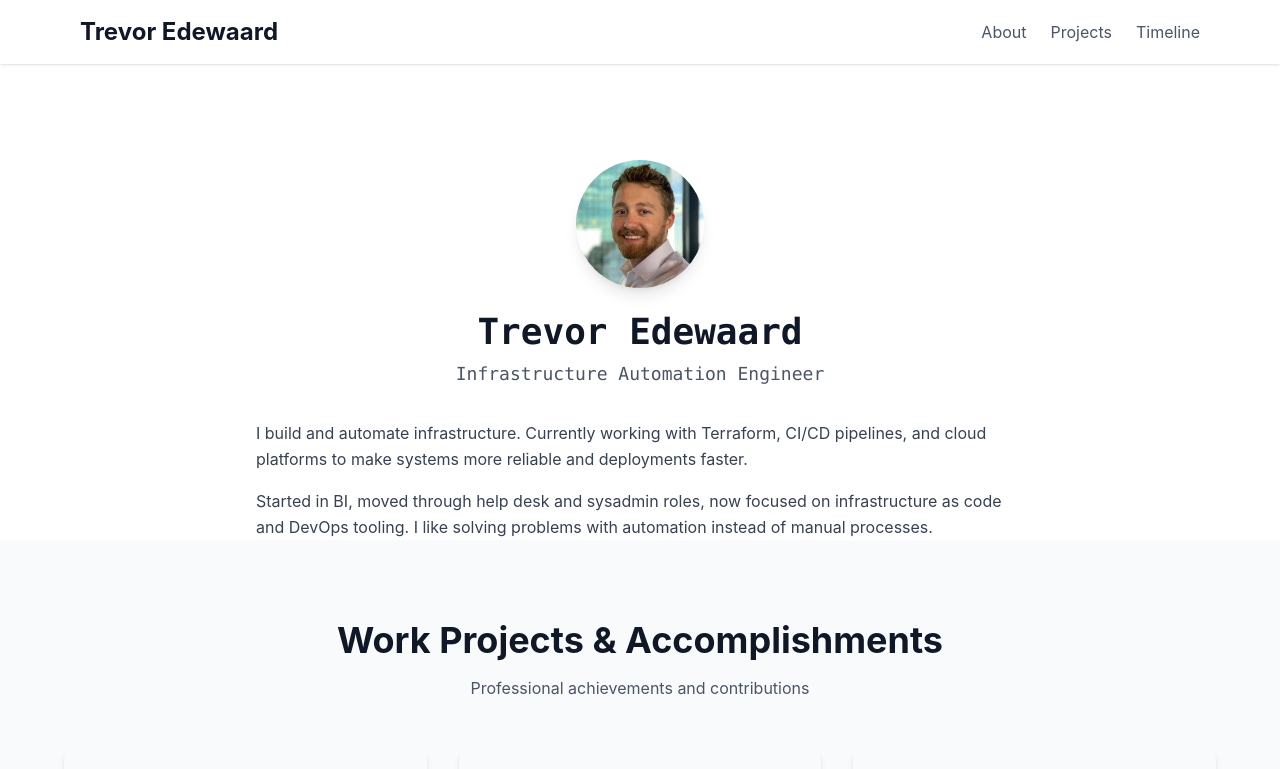
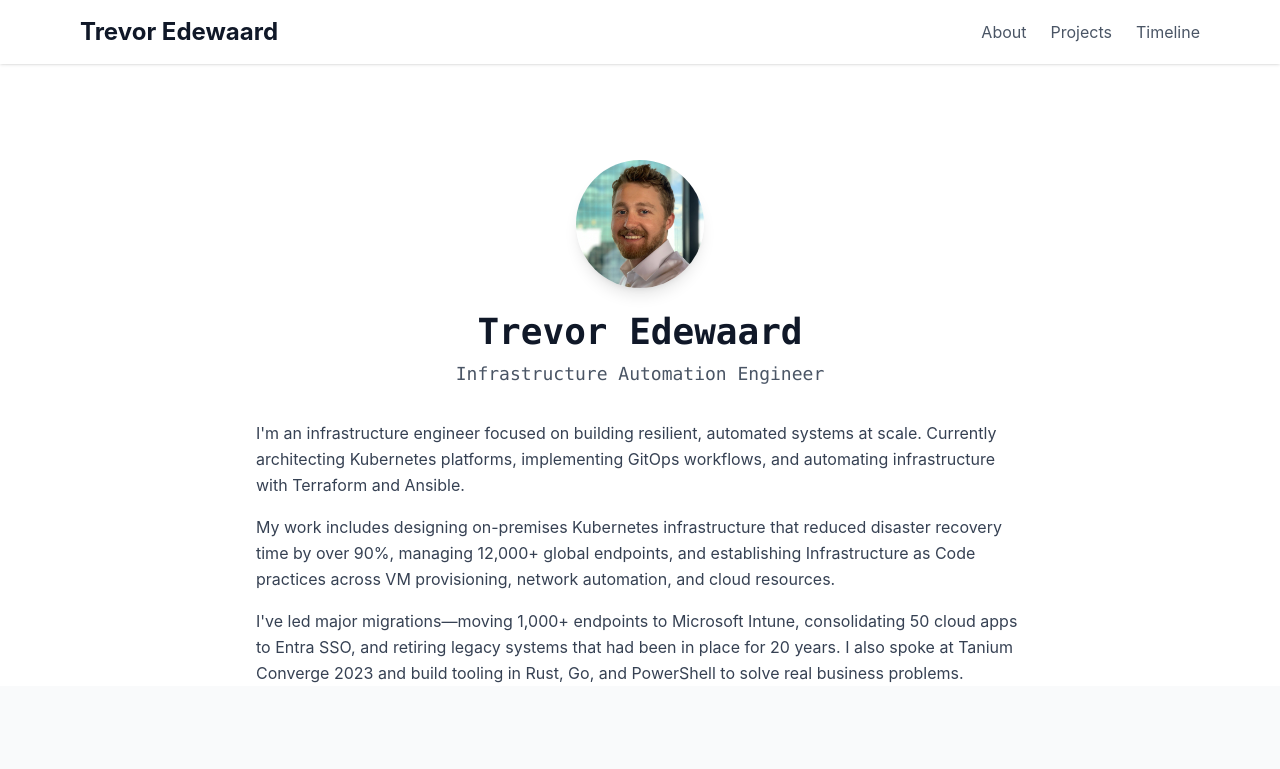
Before and after one commit to tedewaard/folio, a React (Vite) app: page / in a window 1280 px wide. Shown: the top 769 px of the page. Built offline with nearby package versions, Linux system fonts and the light colour scheme.

Commit message:
Updated about section

```diff
--- /dev/null
+++ b/src/components/Footer.tsx
@@ -0,0 +1,19 @@
+export default function Footer() {
+  return (
+    <footer className="bg-gray-900 text-white py-12 px-4">
+      <div className="max-w-6xl mx-auto text-center">
+        <p className="text-gray-400 mb-4">
+          Let's connect
+        </p>
+        <div className="flex justify-center gap-6">
+          <a href="https://www.linkedin.com/in/trevor-edewaard-b21923a4/" className="text-gray-400 hover:text-white transition-colors" target="_blank" rel="noopener noreferrer">
+            LinkedIn
+          </a>
+          <a href="https://github.com/tedewaard" className="text-gray-400 hover:text-white transition-colors" target="_blank" rel="noopener noreferrer">
+            GitHub
+          </a>
+        </div>
+      </div>
+    </footer>
+  )
+}
--- a/src/routes/index.tsx
+++ b/src/routes/index.tsx
@@ -1,6 +1,7 @@
 import { createFileRoute } from '@tanstack/react-router'
 import TimelineCard from '../components/TimelineCard.tsx'
 import ProjectCard from '../components/ProjectCard.tsx'
+import Footer from '../components/Footer.tsx'
 import timelineData from '../data/timeline.json'
 
 export const Route = createFileRoute('/')({
@@ -30,12 +31,19 @@ function App() {
 
           <div className="space-y-4 text-gray-700 leading-relaxed">
             <p>
-              I build and automate infrastructure. Currently working with Terraform, CI/CD pipelines,
-              and cloud platforms to make systems more reliable and deployments faster.
+              I'm an infrastructure engineer focused on building resilient, automated systems at scale.
+              Currently architecting Kubernetes platforms, implementing GitOps workflows, and automating
+              infrastructure with Terraform and Ansible.
             </p>
             <p>
-              Started in BI, moved through help desk and sysadmin roles, now focused on infrastructure as code
-              and DevOps tooling. I like solving problems with automation instead of manual processes.
+              My work includes designing on-premises Kubernetes infrastructure that reduced disaster recovery
+              time by over 90%, managing 12,000+ global endpoints, and establishing Infrastructure as Code
+              practices across VM provisioning, network automation, and cloud resources.
+            </p>
+            <p>
+              I've led major migrations—moving 1,000+ endpoints to Microsoft Intune, consolidating 50 cloud
+              apps to Entra SSO, and retiring legacy systems that had been in place for 20 years. I also spoke
+              at Tanium Converge 2023 and build tooling in Rust, Go, and PowerShell to solve real business problems.
             </p>
           </div>
         </div>
@@ -165,25 +173,7 @@ exploitable vulnerabilities from the environment."
         </div>
       </section>
 
-      {/* Footer */}
-      <footer className="bg-gray-900 text-white py-12 px-4">
-        <div className="max-w-6xl mx-auto text-center">
-          <p className="text-gray-400 mb-4">
-            Let's connect
-          </p>
-          <div className="flex justify-center gap-6">
-            <a href="#" className="text-gray-400 hover:text-white transition-colors">
-              GitHub
-            </a>
-            <a href="#" className="text-gray-400 hover:text-white transition-colors">
-              LinkedIn
-            </a>
-            <a href="#" className="text-gray-400 hover:text-white transition-colors">
-              Email
-            </a>
-          </div>
-        </div>
-      </footer>
+      <Footer />
     </div>
   )
 }
```
